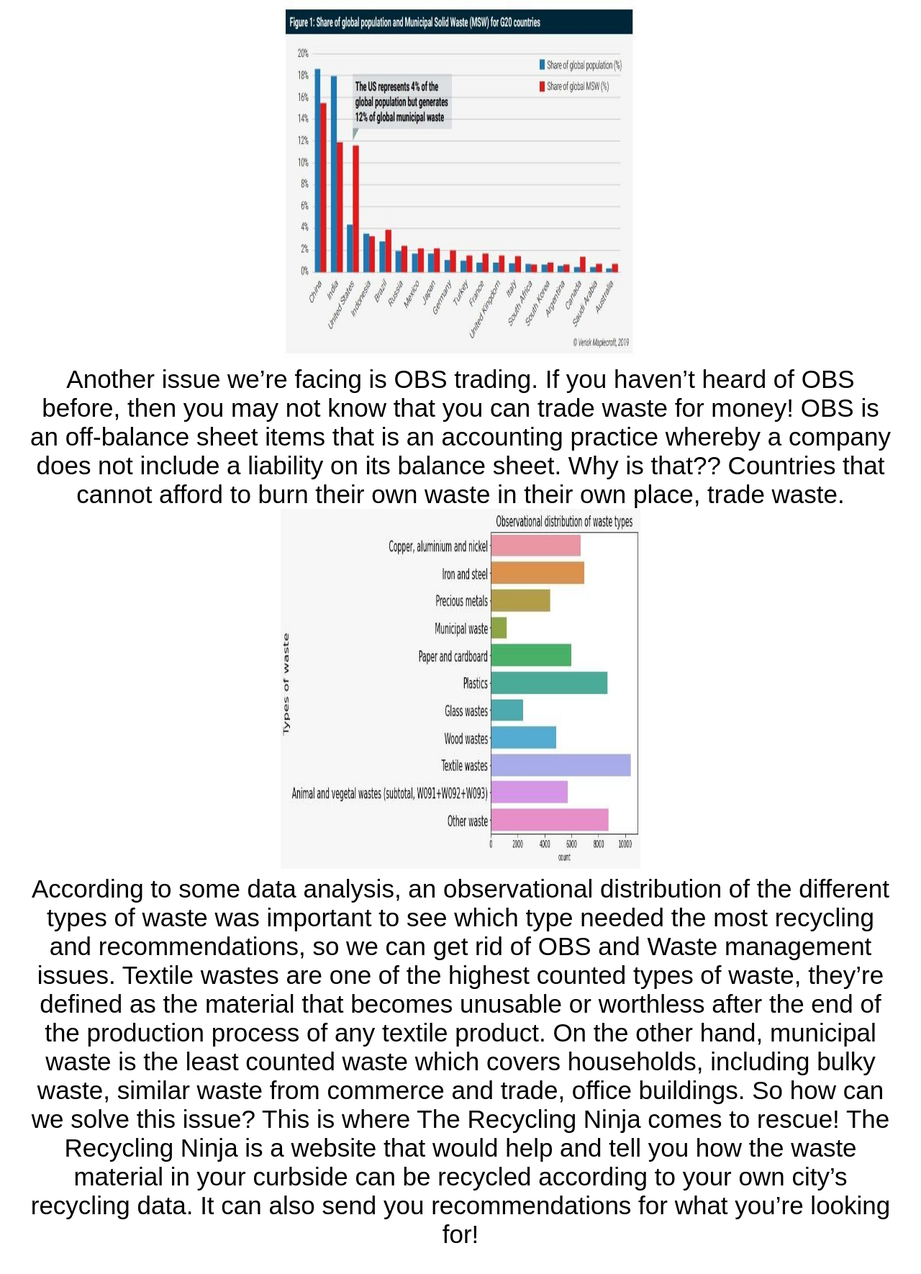
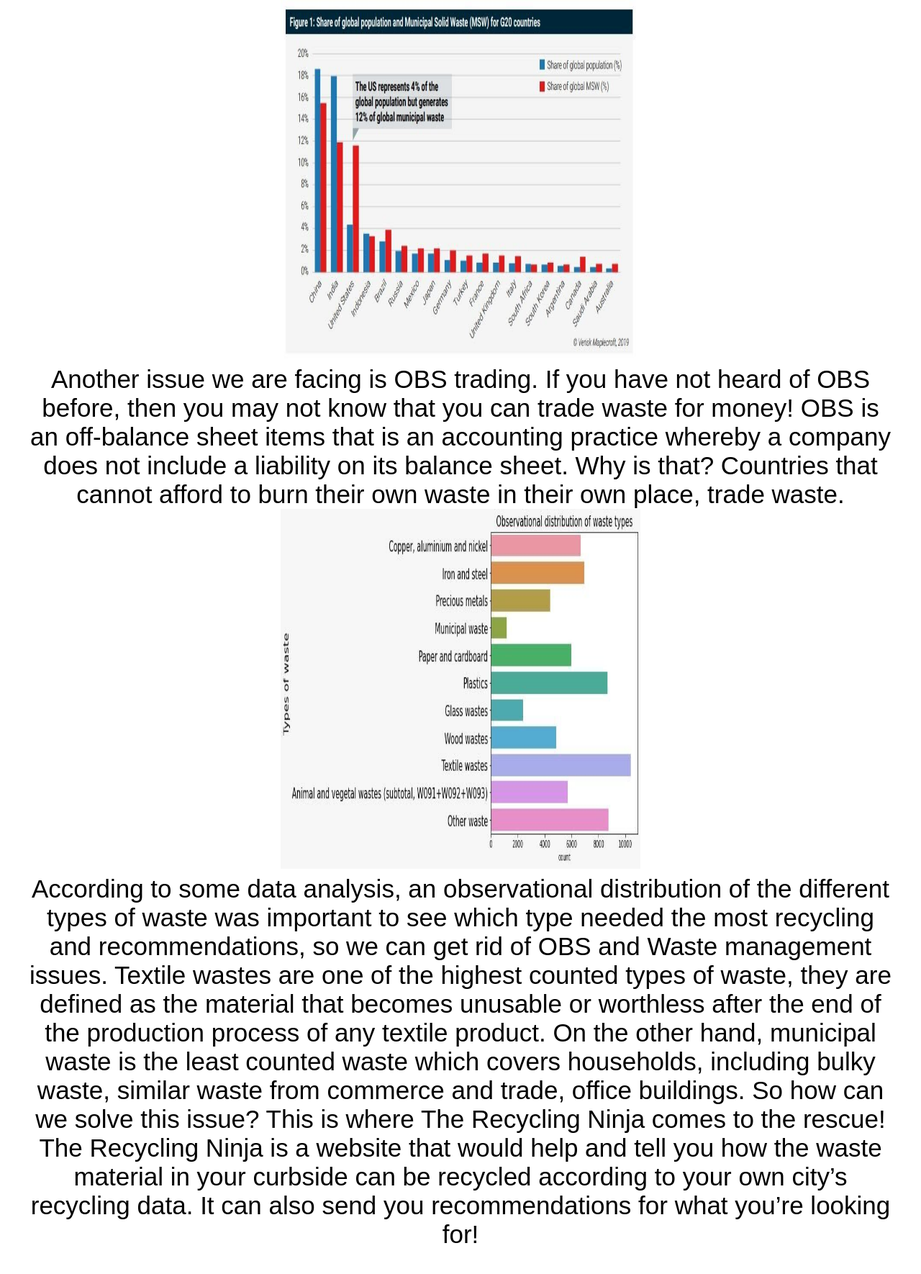
Before and after one commit to undineleopold/RecyclingHackathon, a Flask app: page /analysis in a window 1280 px wide. Shown: the part 1324-3094 px from the top of the page at 72% size. Run offline with Flask 2, Linux system fonts and the light colour scheme; some web fonts are replaced.

Commit message:
delete unused file, correct some typos/style

```diff
--- a/flaskapp_cities/templates/analysis.html
+++ b/flaskapp_cities/templates/analysis.html
@@ -16,10 +16,10 @@
         </p>
 
         <img src="../static/imgs/solidwaste.jpg" width="500" height="500">
-        <p>Another issue we’re facing is OBS trading.
-            If you haven’t heard of OBS before, then you may not know that you can trade waste for money!
+        <p>Another issue we are facing is OBS trading.
+            If you have not heard of OBS before, then you may not know that you can trade waste for money!
             OBS is an off-balance sheet items that is an accounting practice whereby a company does not include a liability on its balance sheet.
-            Why is that??
+            Why is that?
             Countries that cannot afford to burn their own waste in their own place, trade waste.
         </p>
 
@@ -27,9 +27,9 @@
         <img src="../static/imgs/distribution.jpg" width="500" height="500">
 
         <p>According to some data analysis, an observational distribution of the different types of waste was important to see which type needed the most recycling and recommendations, so we can get rid of OBS and Waste management issues.
-            Textile wastes are one of the highest counted types of waste, they’re defined as the material that becomes unusable or worthless after the end of the production process of any textile product.
+            Textile wastes are one of the highest counted types of waste, they are defined as the material that becomes unusable or worthless after the end of the production process of any textile product.
             On the other hand, municipal waste is the least counted waste which covers households, including bulky waste, similar waste from commerce and trade, office buildings.
-            So how can we solve this issue? This is where The Recycling Ninja comes to rescue!
+            So how can we solve this issue? This is where The Recycling Ninja comes to the rescue!
             The Recycling Ninja is a website that would help and tell you how the waste material in your curbside can be recycled according to your own city’s recycling data. It can also send you recommendations for what you’re looking for!
             </p>
             {% endblock %}
--- a/flaskapp_cities/templates/home.html
+++ b/flaskapp_cities/templates/home.html
@@ -28,7 +28,7 @@
 
       <div class="center-content">
         <div class="main-text">
-            <p>Recycle Ninja is a recycling assistant web application that recommends the best recycling option for users base on their location and the garbage at hand.
+            <p>Recycle Ninja is a recycling assistant web application that recommends the best recycling option for users based on their location and the waste at hand.
             </p>
         </div>
 
```
Also changed, not shown: flaskapp_cities/templates/questions.html (deleted, +0 -22 lines).
